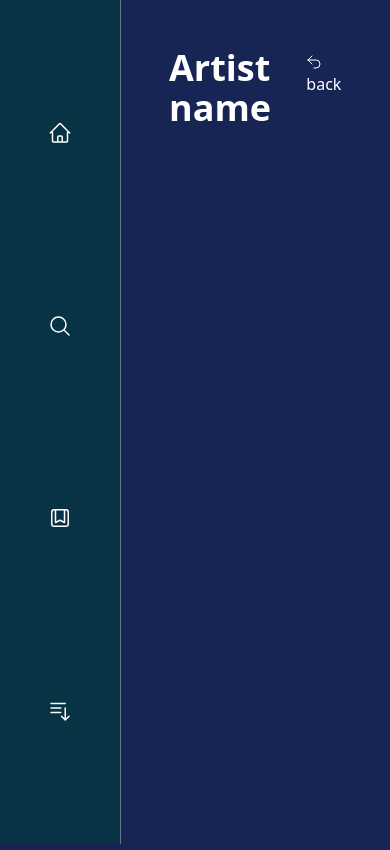
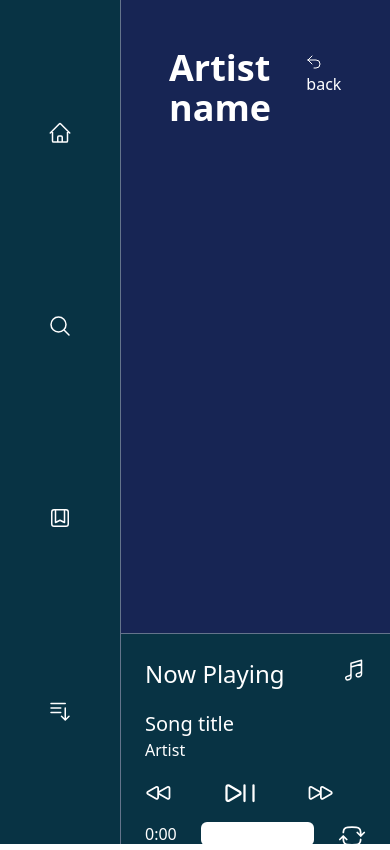
Before and after one commit to FloCRC/2024-may-music-player-hungry-hungry-caterpillars, a PHP site: page /artist.php?artist=1 in a window 390 px wide. Run offline with PHP 8.4, Linux system fonts and the light colour scheme; data that the repository does not hold is empty; some libraries are stand-ins or nearby versions.

Commit message:
story3task2 stuff

```diff
--- a/artist.php
+++ b/artist.php
@@ -5,10 +5,16 @@ $artist = (int)$_GET['artist'];
 
 require_once ('src/DatabaseConnector.php');
 require_once ('src/Models/ArtistsModel.php');
-$_GET["playSong"];
+require_once ('src/Models/SongsModel.php');
 $db = DatabaseConnector::connect();
-$Artists = new ArtistsModel($db);
-$Albums = $Artists->getArtistAlbumList($artist);
+$ArtistsModel = new ArtistsModel($db);
+$Albums = $ArtistsModel->getArtistAlbumList($artist);
+
+$SongsModel = new SongsModel($db);
+if (isset($_GET['songId'])){
+    $songsId = $SongsModel->updatePlayCount((int)$_GET['songId']);
+}
+
 ?>
 <!DOCTYPE html>
 <html lang="en">
@@ -63,7 +69,7 @@ $Albums = $Artists->getArtistAlbumList($artist);
                         $increment = 1;
                         foreach ($Albums as $album) {
 
-                        $ArtistSongs = $Artists->getArtistSongsAlbumByID($artist,$increment);
+                        $ArtistSongs = $ArtistsModel->getArtistSongsAlbumByID($artist,$increment);
                         ?>
 
                         <div class="rounded p-3 bg-cyan-950">
@@ -74,7 +80,7 @@ $Albums = $Artists->getArtistAlbumList($artist);
                                 <div class="w-3/4 pe-3">
 
                                         <h4 class="font-bold text-lg"> <?php echo $song->getSongName() ?></h4>
-                                    <p class="text-sm">Played 4 times</p>
+                                    <p class="text-sm">Played <?php echo $song->getPlayCount() ?> times</p>
                                 </div>
                                 <div class="flex items-center justify-between w-24">
                                     <span class="text-slate-500"><?php echo number_format((float)$song->getLength(),2,':')  ?></span>
@@ -84,11 +90,6 @@ $Albums = $Artists->getArtistAlbumList($artist);
                                             <path stroke-linecap="round" stroke-linejoin="round" d="M15.91 11.672a.375.375 0 0 1 0 .656l-5.603 3.113a.375.375 0 0 1-.557-.328V8.887c0-.286.307-.466.557-.327l5.603 3.112Z"></path>
                                         </svg>
                                     </a>
-<!--                                    <a href="favourite.php?id=" class="hover:text-slate-500 hover:cursor-pointer">-->
-<!--                                        <svg xmlns="http://www.w3.org/2000/svg" fill="none" viewBox="0 0 24 24" stroke-width="1.5" stroke="currentColor" class="size-6">-->
-<!--                                            <path stroke-linecap="round" stroke-linejoin="round" d="M17.593 3.322c1.1.128 1.907 1.077 1.907 2.185V21L12 17.25 4.5 21V5.507c0-1.108.806-2.057 1.907-2.185a48.507 48.507 0 0 1 11.186 0Z" />-->
-<!--                                        </svg>-->
-<!--                                    </a>-->
                                 </div>
                             </div>
                            <?php }?>
@@ -99,53 +100,54 @@ $Albums = $Artists->getArtistAlbumList($artist);
                     }
                     ?>
             </section>
-<!--            <section class="group-[.minimised]:py-2 group-[.minimised]:h-24 h-1/4 border-t bg-cyan-950 border-slate-500 p-6">-->
-<!--                <div class="group-[.minimised]:hidden flex justify-between mb-5">-->
-<!--                    <h3 class="text-2xl">Now Playing</h3>-->
-<!--                    <div>-->
-<!--                        <svg xmlns="http://www.w3.org/2000/svg" fill="none" viewBox="0 0 24 24" stroke-width="1.5" stroke="currentColor" class="size-6">-->
-<!--                            <path stroke-linecap="round" stroke-linejoin="round" d="m9 9 10.5-3m0 6.553v3.75a2.25 2.25 0 0 1-1.632 2.163l-1.32.377a1.803 1.803 0 1 1-.99-3.467l2.31-.66a2.25 2.25 0 0 0 1.632-2.163Zm0 0V2.25L9 5.25v10.303m0 0v3.75a2.25 2.25 0 0 1-1.632 2.163l-1.32.377a1.803 1.803 0 0 1-.99-3.467l2.31-.66A2.25 2.25 0 0 0 9 15.553Z" />-->
-<!--                        </svg>-->
-<!--                    </div>-->
-<!--                </div>-->
-<!--                <div class="flex justify-between items-start md:items-stretch">-->
-<!--                    <img src="https://via.placeholder.com/400x400/386641/6A994E?text=The+Memory+of+Trees" class="group-[.minimised]:hidden hidden sm:block w-20 md:w-32 mr-5" alt="album cover" />-->
-<!--                    <div class="flex justify-between flex-wrap grow content-between">-->
-<!--                        <div class="group-[.minimised]:hidden w-full md:w-auto">-->
-<!--                            <h4 class="text-xl">Song title</h4>-->
-<!--                            <h5>Artist</h5>-->
-<!--                        </div>-->
-<!--                        <div class="group-[.minimised]:w-full group-[.minimised]:p-0 group-[.minimised]:m-0 group-[.minimised]:mb-2 flex justify-between w-full md:w-1/2 md:mr-12 pr-8 pt-3 mb-3">-->
-<!--                            <button class="hover:text-slate-500" id="playPrev">-->
-<!--                                <svg xmlns="http://www.w3.org/2000/svg" fill="none" viewBox="0 0 24 24" stroke-width="1.5" stroke="currentColor" class="size-7">-->
-<!--                                    <path stroke-linecap="round" stroke-linejoin="round" d="M21 16.811c0 .864-.933 1.406-1.683.977l-7.108-4.061a1.125 1.125 0 0 1 0-1.954l7.108-4.061A1.125 1.125 0 0 1 21 8.689v8.122ZM11.25 16.811c0 .864-.933 1.406-1.683.977l-7.108-4.061a1.125 1.125 0 0 1 0-1.954l7.108-4.061a1.125 1.125 0 0 1 1.683.977v8.122Z" />-->
-<!--                                </svg>-->
-<!--                            </button>-->
-<!--                            <button class="hover:text-slate-500" id="play">-->
-<!--                                <svg xmlns="http://www.w3.org/2000/svg" fill="none" viewBox="0 0 24 24" stroke-width="1.5" stroke="currentColor" class="size-9">-->
-<!--                                    <path stroke-linecap="round" stroke-linejoin="round" d="M21 7.5V18M15 7.5V18M3 16.811V8.69c0-.864.933-1.406 1.683-.977l7.108 4.061a1.125 1.125 0 0 1 0 1.954l-7.108 4.061A1.125 1.125 0 0 1 3 16.811Z" />-->
-<!--                                </svg>-->
-<!--                            </button>-->
-<!--                            <button class="hover:text-slate-500" id="playNext">-->
-<!--                                <svg xmlns="http://www.w3.org/2000/svg" fill="none" viewBox="0 0 24 24" stroke-width="1.5" stroke="currentColor" class="size-7">-->
-<!--                                    <path stroke-linecap="round" stroke-linejoin="round" d="M3 8.689c0-.864.933-1.406 1.683-.977l7.108 4.061a1.125 1.125 0 0 1 0 1.954l-7.108 4.061A1.125 1.125 0 0 1 3 16.811V8.69ZM12.75 8.689c0-.864.933-1.406 1.683-.977l7.108 4.061a1.125 1.125 0 0 1 0 1.954l-7.108 4.061a1.125 1.125 0 0 1-1.683-.977V8.69Z" />-->
-<!--                                </svg>-->
-<!--                            </button>-->
-<!--                        </div>-->
-<!--                        <div class="w-full flex justify-between">-->
-<!--                            <div class="mr-6" id="playTime">0:00</div>-->
-<!--                            <div class="bg-white rounded-md w-full h-6 overflow-hidden mr-6">-->
-<!--                                <div class="bg-blue-500 w-0 h-full" id="playProgress"></div>-->
-<!--                            </div>-->
-<!--                            <button class="hover:text-slate-500" id="repeat">-->
-<!--                                <svg xmlns="http://www.w3.org/2000/svg" fill="none" viewBox="0 0 24 24" stroke-width="1.5" stroke="currentColor" class="size-7">-->
-<!--                                    <path stroke-linecap="round" stroke-linejoin="round" d="M19.5 12c0-1.232-.046-2.453-.138-3.662a4.006 4.006 0 0 0-3.7-3.7 48.678 48.678 0 0 0-7.324 0 4.006 4.006 0 0 0-3.7 3.7c-.017.22-.032.441-.046.662M19.5 12l3-3m-3 3-3-3m-12 3c0 1.232.046 2.453.138 3.662a4.006 4.006 0 0 0 3.7 3.7 48.656 48.656 0 0 0 7.324 0 4.006 4.006 0 0 0 3.7-3.7c.017-.22.032-.441.046-.662M4.5 12l3 3m-3-3-3 3" />-->
-<!--                                </svg>-->
-<!--                            </button>-->
-<!--                        </div>-->
-<!--                    </div>-->
-<!--                </div>-->
-<!--            </section>-->
+
+            <section class="group-[.minimised]:py-2 group-[.minimised]:h-24 h-1/4 border-t bg-cyan-950 border-slate-500 p-6">
+                <div class="group-[.minimised]:hidden flex justify-between mb-5">
+                    <h3 class="text-2xl">Now Playing</h3>
+                    <div>
+                        <svg xmlns="http://www.w3.org/2000/svg" fill="none" viewBox="0 0 24 24" stroke-width="1.5" stroke="currentColor" class="size-6">
+                            <path stroke-linecap="round" stroke-linejoin="round" d="m9 9 10.5-3m0 6.553v3.75a2.25 2.25 0 0 1-1.632 2.163l-1.32.377a1.803 1.803 0 1 1-.99-3.467l2.31-.66a2.25 2.25 0 0 0 1.632-2.163Zm0 0V2.25L9 5.25v10.303m0 0v3.75a2.25 2.25 0 0 1-1.632 2.163l-1.32.377a1.803 1.803 0 0 1-.99-3.467l2.31-.66A2.25 2.25 0 0 0 9 15.553Z" />
+                        </svg>
+                    </div>
+                </div>
+                <div class="flex justify-between items-start md:items-stretch">
+                    <img src="https://via.placeholder.com/400x400/386641/6A994E?text=The+Memory+of+Trees" class="group-[.minimised]:hidden hidden sm:block w-20 md:w-32 mr-5" alt="album cover" />
+                    <div class="flex justify-between flex-wrap grow content-between">
+                        <div class="group-[.minimised]:hidden w-full md:w-auto">
+                            <h4 class="text-xl">Song title</h4>
+                            <h5>Artist</h5>
+                        </div>
+                        <div class="group-[.minimised]:w-full group-[.minimised]:p-0 group-[.minimised]:m-0 group-[.minimised]:mb-2 flex justify-between w-full md:w-1/2 md:mr-12 pr-8 pt-3 mb-3">
+                            <button class="hover:text-slate-500" id="playPrev">
+                                <svg xmlns="http://www.w3.org/2000/svg" fill="none" viewBox="0 0 24 24" stroke-width="1.5" stroke="currentColor" class="size-7">
+                                    <path stroke-linecap="round" stroke-linejoin="round" d="M21 16.811c0 .864-.933 1.406-1.683.977l-7.108-4.061a1.125 1.125 0 0 1 0-1.954l7.108-4.061A1.125 1.125 0 0 1 21 8.689v8.122ZM11.25 16.811c0 .864-.933 1.406-1.683.977l-7.108-4.061a1.125 1.125 0 0 1 0-1.954l7.108-4.061a1.125 1.125 0 0 1 1.683.977v8.122Z" />
+                                </svg>
+                            </button>
+                            <button class="hover:text-slate-500" id="play">
+                                <svg xmlns="http://www.w3.org/2000/svg" fill="none" viewBox="0 0 24 24" stroke-width="1.5" stroke="currentColor" class="size-9">
+                                    <path stroke-linecap="round" stroke-linejoin="round" d="M21 7.5V18M15 7.5V18M3 16.811V8.69c0-.864.933-1.406 1.683-.977l7.108 4.061a1.125 1.125 0 0 1 0 1.954l-7.108 4.061A1.125 1.125 0 0 1 3 16.811Z" />
+                                </svg>
+                            </button>
+                            <button class="hover:text-slate-500" id="playNext">
+                                <svg xmlns="http://www.w3.org/2000/svg" fill="none" viewBox="0 0 24 24" stroke-width="1.5" stroke="currentColor" class="size-7">
+                                    <path stroke-linecap="round" stroke-linejoin="round" d="M3 8.689c0-.864.933-1.406 1.683-.977l7.108 4.061a1.125 1.125 0 0 1 0 1.954l-7.108 4.061A1.125 1.125 0 0 1 3 16.811V8.69ZM12.75 8.689c0-.864.933-1.406 1.683-.977l7.108 4.061a1.125 1.125 0 0 1 0 1.954l-7.108 4.061a1.125 1.125 0 0 1-1.683-.977V8.69Z" />
+                                </svg>
+                            </button>
+                        </div>
+                        <div class="w-full flex justify-between">
+                            <div class="mr-6" id="playTime">0:00</div>
+                            <div class="bg-white rounded-md w-full h-6 overflow-hidden mr-6">
+                                <div class="bg-blue-500 w-0 h-full" id="playProgress"></div>
+                            </div>
+                            <button class="hover:text-slate-500" id="repeat">
+                                <svg xmlns="http://www.w3.org/2000/svg" fill="none" viewBox="0 0 24 24" stroke-width="1.5" stroke="currentColor" class="size-7">
+                                    <path stroke-linecap="round" stroke-linejoin="round" d="M19.5 12c0-1.232-.046-2.453-.138-3.662a4.006 4.006 0 0 0-3.7-3.7 48.678 48.678 0 0 0-7.324 0 4.006 4.006 0 0 0-3.7 3.7c-.017.22-.032.441-.046.662M19.5 12l3-3m-3 3-3-3m-12 3c0 1.232.046 2.453.138 3.662a4.006 4.006 0 0 0 3.7 3.7 48.656 48.656 0 0 0 7.324 0 4.006 4.006 0 0 0 3.7-3.7c.017-.22.032-.441.046-.662M4.5 12l3 3m-3-3-3 3" />
+                                </svg>
+                            </button>
+                        </div>
+                    </div>
+                </div>
+            </section>
         </main>
     </div>
 </body>
--- a/src/Entities/Artist.php
+++ b/src/Entities/Artist.php
@@ -9,6 +9,7 @@ class Artist
     private string $song_name;
     private string $length;
     private string $songID;
+    private int $play_count;
 
     public function getId(): int
     {
@@ -45,5 +46,10 @@ class Artist
         return $this->songID;
     }
 
+    public function getPlayCount(): int
+    {
+        return $this->play_count;
+    }
+
 
 }
--- a/src/Entities/Song.php
+++ b/src/Entities/Song.php
@@ -6,6 +6,7 @@ class Song
     private string $song_name;
     private float $length;
     private int $album_id;
+    private int $play_count;
 
     public function getId(): int
     {
@@ -27,4 +28,8 @@ class Song
         return $this->album_id;
     }
 
+    public function getPlayCount(): int
+    {
+        return $this->play_count;
+    }
 }
--- a/src/Models/ArtistsModel.php
+++ b/src/Models/ArtistsModel.php
@@ -14,7 +14,7 @@ class ArtistsModel
      */
     public function getArtistSongsAlbumByID(int $artistID, int $artistAlbum):Array
     {
-        $query = $this->db->prepare("SELECT `artist_name`, `album_name`, `artwork_url`, `song_name`, `length` , `songs`.`id` AS 'songID'
+        $query = $this->db->prepare("SELECT `artist_name`, `album_name`, `artwork_url`, `song_name`, `length` , `songs`.`id` AS 'songID' , `play_count`
             FROM `albums`
                 INNER JOIN `artists`
                     ON `artists`.`id` = `albums`.`artist_id`
--- a/src/Models/SongsModel.php
+++ b/src/Models/SongsModel.php
@@ -18,8 +18,8 @@ WHERE `id`=:songsId;");
     public function getPlayCount(int $songId):Song
     {
         $query=$this->db->prepare("SELECT `play_count`
-FROM `songs`
-WHERE `id`=:songId;");
+            FROM `songs`
+            WHERE `id`=:songId;");
         $query->setFetchMode(PDO::FETCH_CLASS, Song::class);
         $query->execute(['songsId'=>$songId]);
         return $query->fetch();
```
